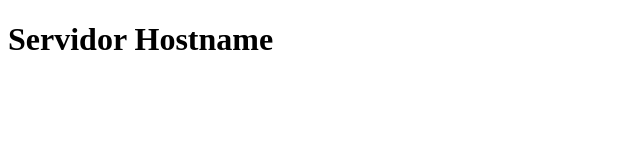
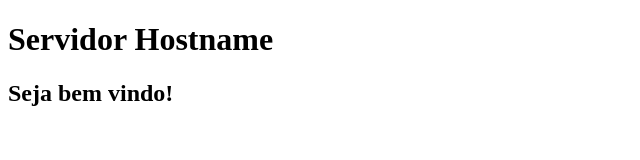
Before and after one commit to ZyonFigueira/first-web-app, a plain HTML site: page public-html/index.html in a window 1280 px wide. Shown: the whole page, without its empty margins (0-640 px from the left). Drawn offline with Linux system fonts and the light colour scheme.

Commit message:
alterando hmtl

```diff
--- a/public-html/index.html
+++ b/public-html/index.html
@@ -2,5 +2,6 @@
 <html>
 <body>
 <h1>Servidor Hostname</h1>
+<h2>Seja bem vindo!</h2>
 </body>
 </html>
```
